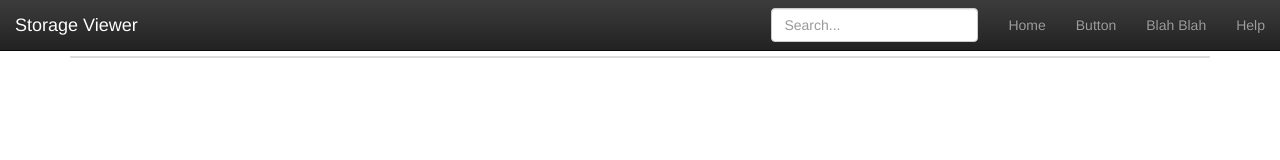
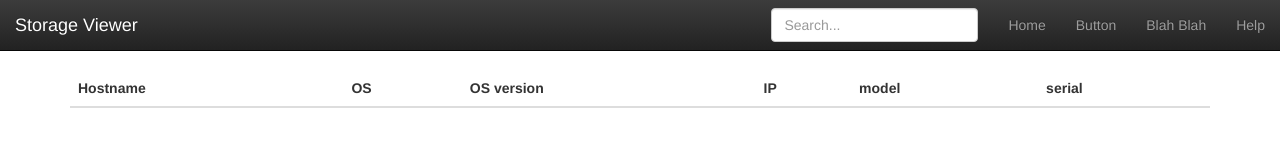
Before and after one commit to ltindall/storage-viewer, a plain HTML site: page index.html in a window 1280 px wide. Drawn offline with nearby package versions, Linux system fonts and the light colour scheme; no server answers.

Commit message:
Fixed spacing

```diff
--- /dev/null
+++ b/css/style.css
@@ -0,0 +1,3 @@
+body {
+  padding-top: 50px;
+}
--- a/index.html
+++ b/index.html
@@ -7,12 +7,13 @@
   <meta http-equiv="x-ua-compatible" content="ie=edge">
 
   <!-- Bootstrap css and js -->
- <!-- Latest compiled and minified CSS -->
+  <!-- Latest compiled and minified CSS -->
   <link rel="stylesheet" href="https://maxcdn.bootstrapcdn.com/bootstrap/3.3.6/css/bootstrap.min.css" integrity="sha384-1q8mTJOASx8j1Au+a5WDVnPi2lkFfwwEAa8hDDdjZlpLegxhjVME1fgjWPGmkzs7" crossorigin="anonymous">
 
   <!-- Optional theme -->
   <link rel="stylesheet" href="https://maxcdn.bootstrapcdn.com/bootstrap/3.3.6/css/bootstrap-theme.min.css" integrity="sha384-fLW2N01lMqjakBkx3l/M9EahuwpSfeNvV63J5ezn3uZzapT0u7EYsXMjQV+0En5r" crossorigin="anonymous">
 
+  <link rel="stylesheet" href="css/style.css">
 	</head>
 
 	<body>
```
